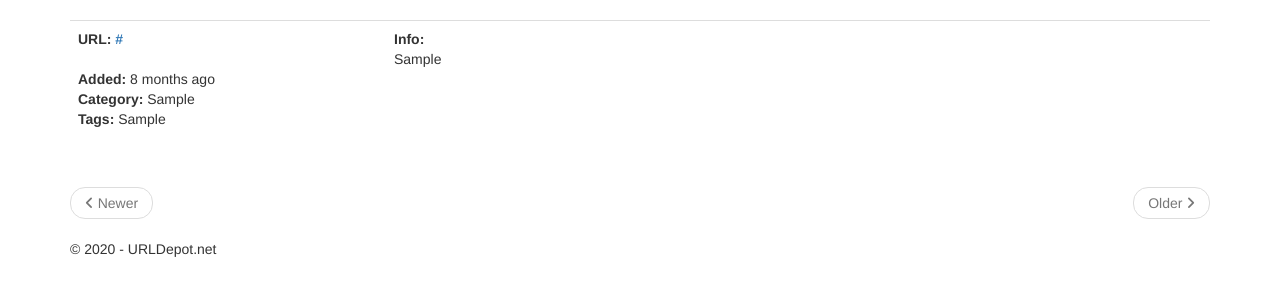
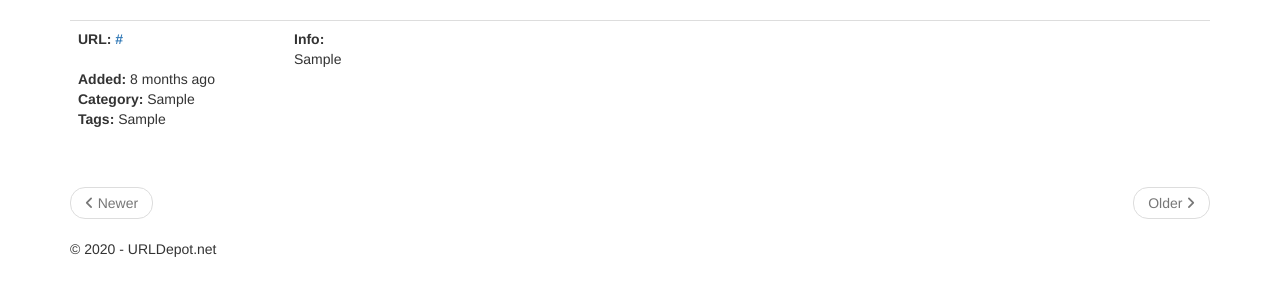
Before and after one commit to eddinn/urldepot, a Flask app: page / in a window 1280 px wide. Shown: the part 52-352 px from the top of the page. Run offline with Flask 2, Linux system fonts and the light colour scheme; tables that the repository leaves empty hold one stand-in row (values such as "Sample post"); some libraries are stand-ins or nearby versions.

Commit message:
reconstruct post styling

```diff
--- a/app/templates/_post.html
+++ b/app/templates/_post.html
@@ -2,7 +2,7 @@
     <table class="table table-hover">
         <tr>
             <td width="70px">
-                <div style="height: auto; width: 300px;">
+                <div style="height: auto; width: 200px;">
                     <!-- <a href="{{ url_for('main.user', username=post.author.username) }}">{{ post.author.username }} </a>
                     <hr style="width: auto; text-align: left; margin-left:20px; margin-top: 5px; margin-bottom: 5px; margin-right: 180px;"> -->
                     <b>URL:</b> <a href="{{ post.url }}" target="_blank"><b>{{ post.url }}</b></a><br /><br />
@@ -17,7 +17,7 @@
                 </div>
             </td>
             <td>
-                <div style="height: auto; width: 400px;">
+                <div style="height: auto; width: 200px;">
                     <b>Info:</b><br />
                     {{ post.info|safe }}<br />
                 </div>
```
